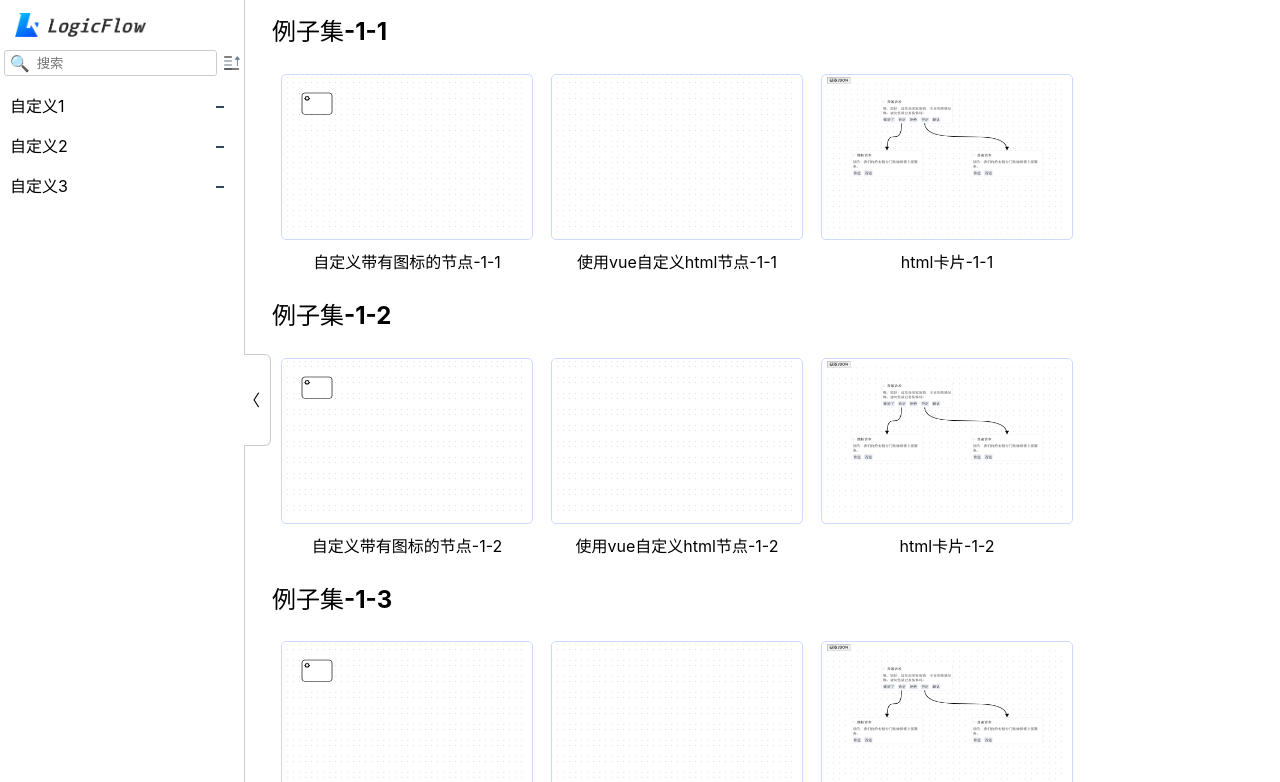
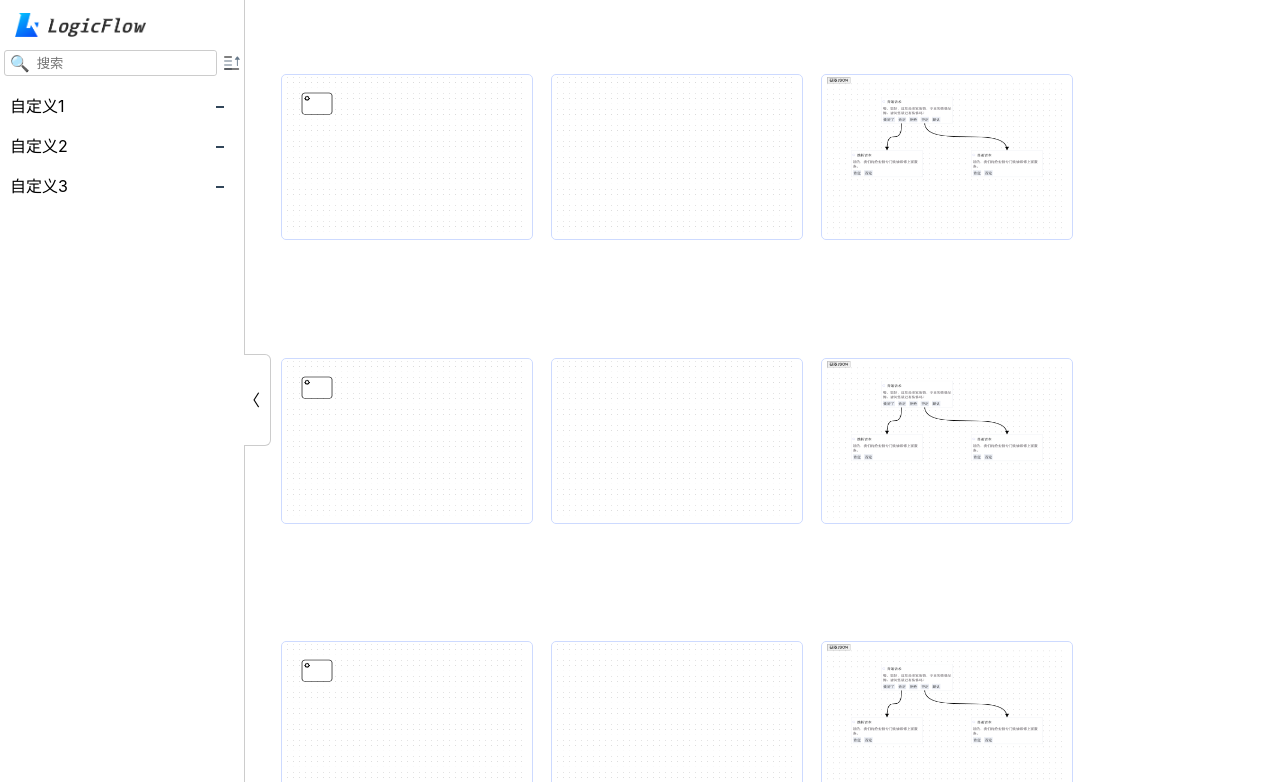
Before and after one commit to Logic-Flow/docs, a Vue app in the folder examples/: page /playground#/gallery in a window 1280 px wide. Shown: the top 782 px of the page. Built offline with nearby package versions, Linux system fonts and the light colour scheme.

Commit message:
feat: 修改示例跳转回docs的链接，隐藏scroll bar

```diff
--- a/examples/src/App.vue
+++ b/examples/src/App.vue
@@ -11,6 +11,11 @@ import { getScreenshots } from "./utils";
 const route = useRoute();
 const type = ref("withoutThumbnail");
 const screenshots = getScreenshots();
+const sideBarHidden = ref(false);
+function toggleHidden() {
+  sideBarHidden.value = !sideBarHidden.value;
+  console.log("boolean", sideBarHidden);
+}
 watch(() => [
   (type.value = route.name === "Playground" ? "thumbnail" : "withoutThumbnail"),
 ]);
@@ -22,8 +27,14 @@ provide("screenshots", screenshots);
 <template>
   <div class="container">
     <!-- <SideBarVue :type="type" :menuConfig="config.topic"></SideBarVue> -->
-    <MenuVue :type="type" :menuConfig="config.topic"></MenuVue>
-    <div class="main"><router-view /></div>
+    <MenuVue
+      :type="type"
+      :menuConfig="config.topic"
+      :toggleHidden="toggleHidden"
+    ></MenuVue>
+    <div :class="`main ${sideBarHidden ? 'widthHidden' : 'widthOpen'}`">
+      <router-view />
+    </div>
   </div>
 </template>
 
@@ -50,7 +61,16 @@ html {
 }
 .main {
   background-color: #fff;
-  width: 100%;
-  color: #000;
+  width: calc(100% - 17rem);
+  color: #fff;
+  transition: 0.5s;
+}
+
+.widthHidden {
+  width: calc(100% - 27px);
+}
+
+.widthOpen {
+  width: calc(100% - 17rem);
 }
 </style>
--- a/examples/src/components/SideBar/Menu.vue
+++ b/examples/src/components/SideBar/Menu.vue
@@ -52,6 +52,9 @@ const props = defineProps({
     type: Array,
     default: () => [],
   },
+  toggleHidden: {
+    type: Function,
+  },
 });
 const animations = useAnimations();
 const menuItemEvents = useMenuItemEvent(props);
@@ -69,8 +72,7 @@ const backToGallery = () => {
   });
 };
 const backToDocs = () => {
-  window.location.href =
-    "https://logic-flow.github.io/docs.logic-flow.cn/docs/#/";
+  window.location.href = "https://docs.logic-flow.cn/docs/#/";
 };
 
 const FoldAll = () => {
@@ -79,6 +81,8 @@ const FoldAll = () => {
 
 const handleWidthHidden = () => {
   widthHidden.value = !widthHidden.value;
+  console.log(props.toggleHidden);
+  props.toggleHidden();
 };
 
 watchEffect(() => {
--- a/examples/src/style.css
+++ b/examples/src/style.css
@@ -17,6 +17,16 @@
 
 #app{
   height: 100%;
+}
+
+div {
+  scrollbar-width: none !important; /* firefox */
+  -ms-overflow-style: none !important; /* ie10+ */
+}
+
+div ::-webkit-scrollbar {
+  /* chrome */
+  display: none !important;
 }
 /* a {
   font-weight: 500;
--- a/examples/src/views/Playground/style.scss
+++ b/examples/src/views/Playground/style.scss
@@ -1,11 +1,30 @@
+.ide,
+.preview,
+.editor {
+    scrollbar-width: none !important; /* firefox */
+    -ms-overflow-style: none !important; /* ie10+ */
+}
+
 .ide {
     display: flex;
+    & ::-webkit-scrollbar {
+        /* chrome */
+        display: none !important;
+    }
 }
 .preview {
     flex: 2;
+    & ::-webkit-scrollbar {
+        /* chrome */
+        display: none !important;
+    }
 }
 .editor {
     flex: 1.5;
+    & ::-webkit-scrollbar {
+        /* chrome */
+        display: none !important;
+    }
 }
 .urlDiv {
     position: absolute;
```
